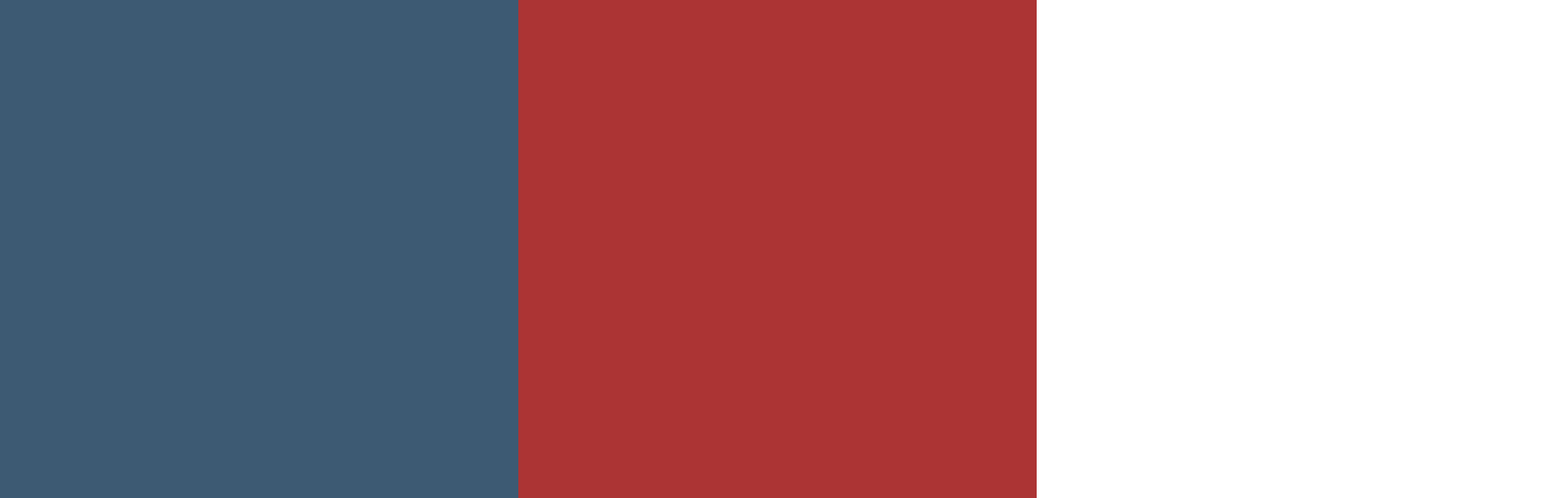
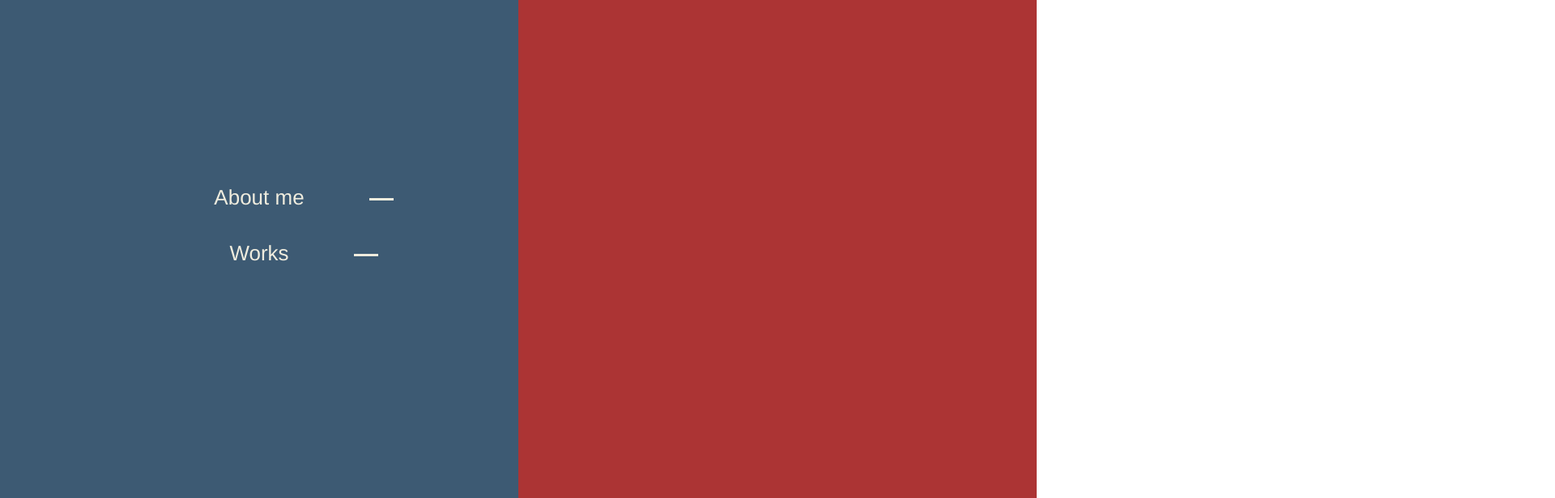
Before and after one commit to cat214/portfolio, a Vue app: page /about in a window 1280 px wide. Shown: the top 616 px of the page at 81% size, 1920 px wide, since content can reach past the window. Built offline with nearby package versions, Linux system fonts and the light colour scheme.

Commit message:
背景アニメーションを作成

```diff
--- a/src/App.vue
+++ b/src/App.vue
@@ -2,10 +2,10 @@
   <div id="app">
     <LeftBackgorund></LeftBackgorund>
     <CenterLine></CenterLine>
-    <RightBackgorund></RightBackgorund>
-    <!-- <router-link to="/hello">ハロー</router-link>
-    <router-link to="/world">ワールド</router-link>
-    <router-view/> -->
+    <RightBackgorund>
+    </RightBackgorund>
+    <NavMenu></NavMenu>
+    <router-view></router-view>
   </div>
 </template>
 
@@ -15,6 +15,7 @@ import 'normalize.css'
 import LeftBackgorund from '@/components/LeftBackground.vue'
 import RightBackgorund from '@/components/RightBackground.vue'
 import CenterLine from '@/components/CenterLine.vue'
+import NavMenu from '@/components/NavMenu.vue'
 
 export default {
   name: 'App',
@@ -25,6 +26,7 @@ export default {
     LeftBackgorund,
     RightBackgorund,
     CenterLine,
+    NavMenu,
   }
 }
 </script>
--- a/src/components/LeftBackground.vue
+++ b/src/components/LeftBackground.vue
@@ -11,8 +11,8 @@ import gsap from 'gsap'
 export default {
     mounted() {
         gsap.to('.left-bg-cover', {
-            duration: 1.9,
-            width: 0,
+            duration: 2,
+            x: -1200,
             delay: 2.1,
         })
     }
--- /dev/null
+++ b/src/components/NavMenu.vue
@@ -0,0 +1,52 @@
+<template>
+    <div id="nav-menu">
+        <div class="nav-cover">
+            <router-link to="/about">About me</router-link>
+            <router-link to="/works">Works</router-link>
+        </div>
+    </div>
+</template>
+
+<script>
+import gsap from 'gsap'
+
+export default {
+    mounted() {
+        // gsap.to('.right-bg-cover', {
+        //     duration: 1.9,
+        //     x: 1000,
+        //     delay: 2.1,
+        // })
+    }
+}
+</script>
+
+<style>
+#nav-menu {
+    width: 50%;
+    height: 100vh;
+    position: absolute;
+    top: 0;
+    left: 0;
+    z-index: 20;
+}
+.nav-cover {
+    padding: 30% 20%;
+}
+.nav-cover a {
+    display: block;
+    margin: 10% 0;
+    font-size: 26px;
+    text-decoration: none;
+    color: #efecde;
+}
+.nav-cover a::after{
+    content: "";
+    width: 30px;
+    height: 3px;
+    background-color: #efecde;
+    margin-top: 15px;
+    margin-left: 80px;
+    position: absolute;
+}
+</style>
--- a/src/components/RightBackground.vue
+++ b/src/components/RightBackground.vue
@@ -11,8 +11,8 @@ import gsap from 'gsap'
 export default {
     mounted() {
         gsap.to('.right-bg-cover', {
-            duration: 1.9,
-            x: 1000,
+            duration: 2 ,
+            x: 1200,
             delay: 2.1,
         })
     }
@@ -41,7 +41,7 @@ export default {
     position: absolute;
     top: 0;
     left: 0;
-    z-index: 3;
+    z-index: 5;
     overflow: hidden;
 }
 </style>
```
